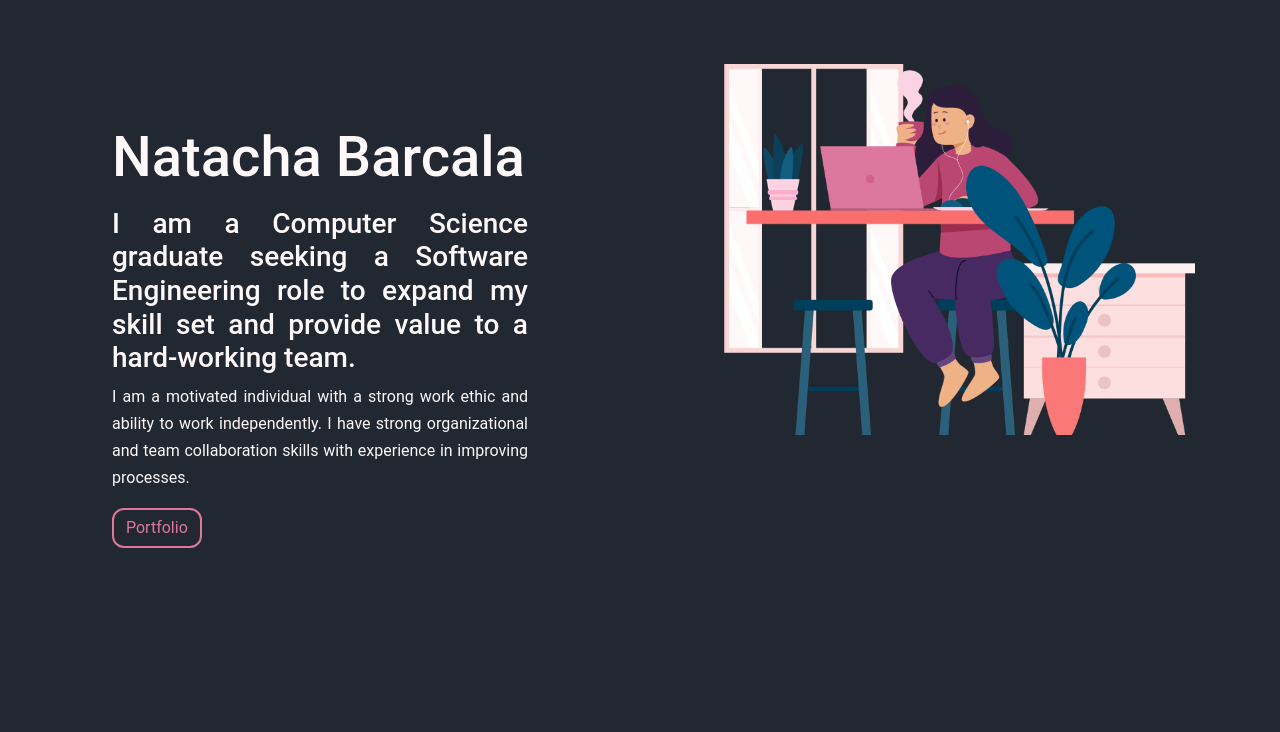
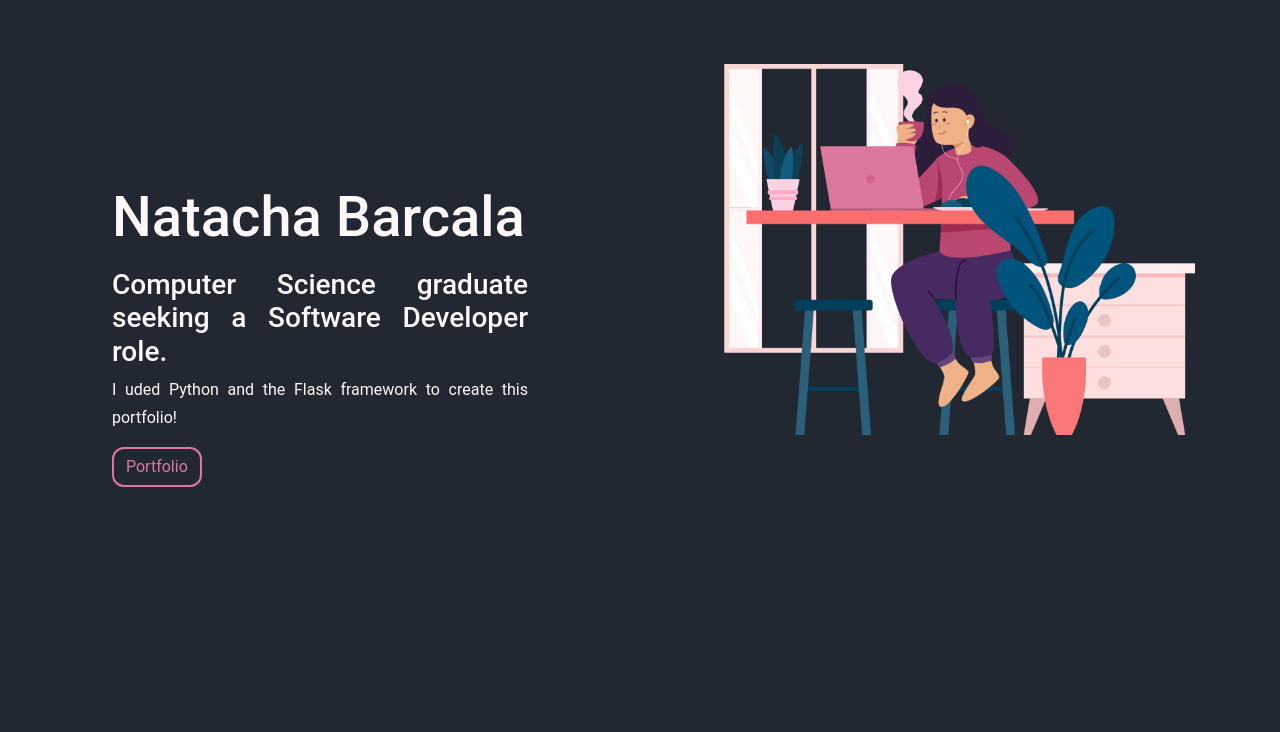
Before and after one commit to nabarcala/Python-and-Flask-Ex, a Flask app: page /home in a window 1280 px wide. Shown: the part 102-834 px from the top of the page. Run offline with Flask 2, Linux system fonts and the light colour scheme; data that the repository does not hold is empty; some libraries are stand-ins or nearby versions.

Commit message:
Changed description on home page

```diff
--- a/app/general/templates/general/banner.html
+++ b/app/general/templates/general/banner.html
@@ -71,11 +71,9 @@
             <div class="span-6 about-desc">
                 <div class="inner-desc">
                     <h1>Natacha Barcala </h1>
-                    <h3>I am a Computer Science graduate seeking a Software Engineering role to expand my skill set
-                        and provide value to a hard-working team.
+                    <h3>Computer Science graduate seeking a Software Developer role.
                     </h3>
-                    <p> I am a motivated individual with a strong work ethic and ability to work independently.
-                        I have strong organizational and team collaboration skills with experience in improving processes.
+                    <p> I uded Python and the Flask framework to create this portfolio!
                     </p>
                     <div class="">
                         <a href="{{ url_for('general.home', _anchor='portfolio') }}" class="btn border-pink">
```
